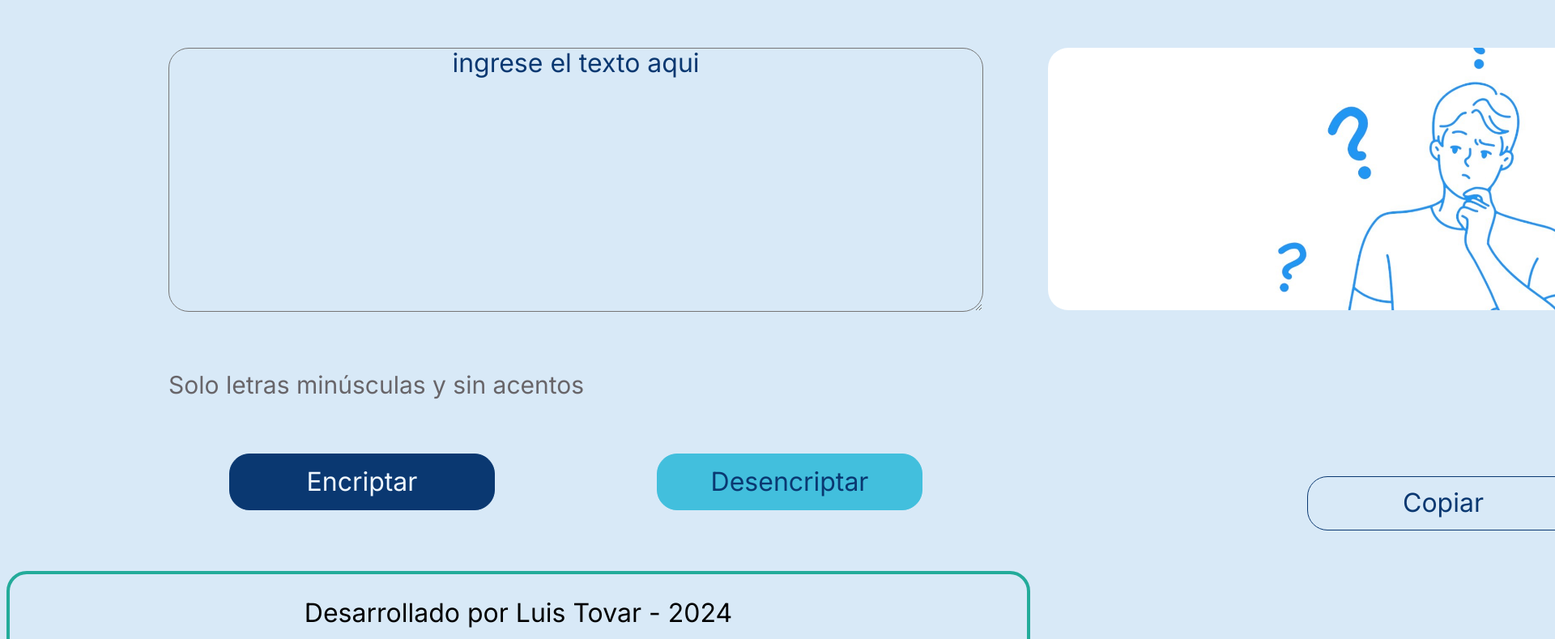
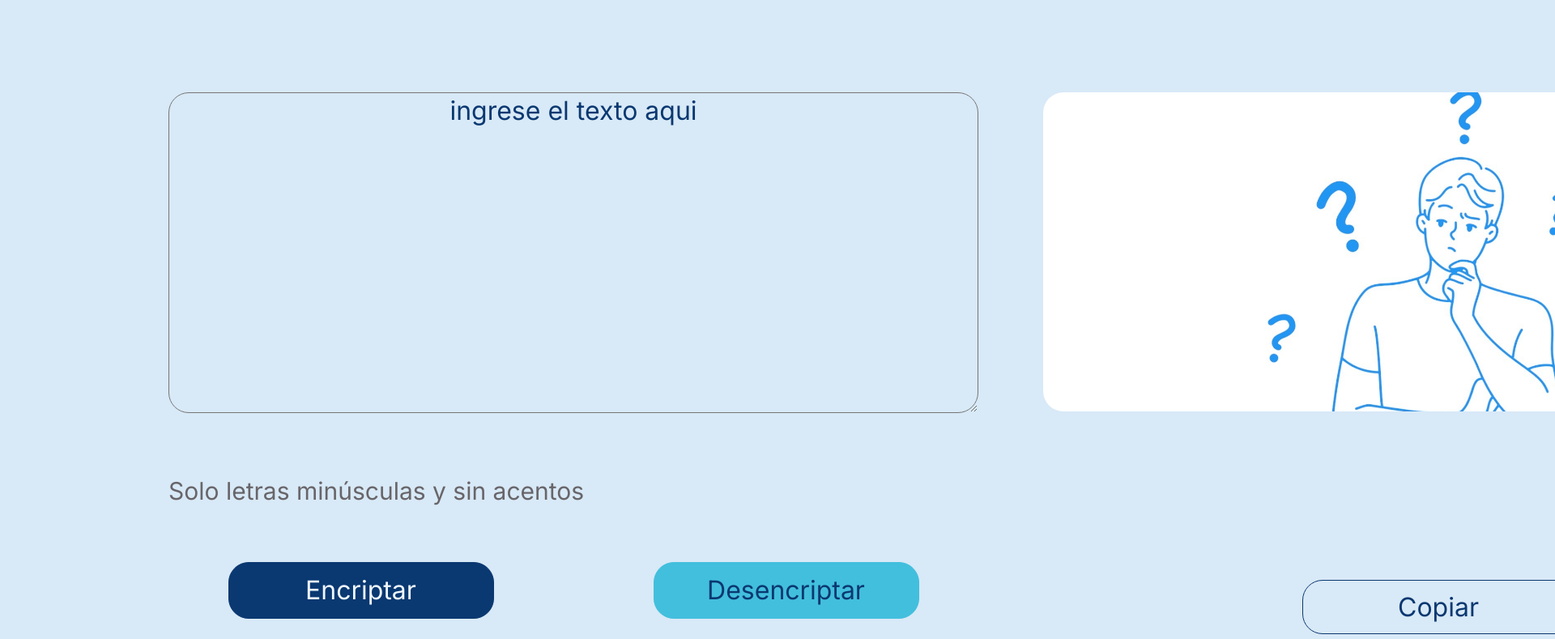
Before and after one commit to LuisTovarGuio/Challenge-Encriptador-Texto, a plain HTML site: page index.html in a window 1280 px wide. Shown: the part 315-1104 px from the top of the page at 81% size, 1920 px wide, since content can reach past the window. Drawn offline with Linux system fonts and the light colour scheme.

```diff
--- a/style.css
+++ b/style.css
@@ -3,7 +3,7 @@
     font-family: 'Inter';
     font-weight: 400;
     font-size: 32px;
-    line-height: 100%;
+    box-sizing:border-box
 }
 
 .logo{
```
